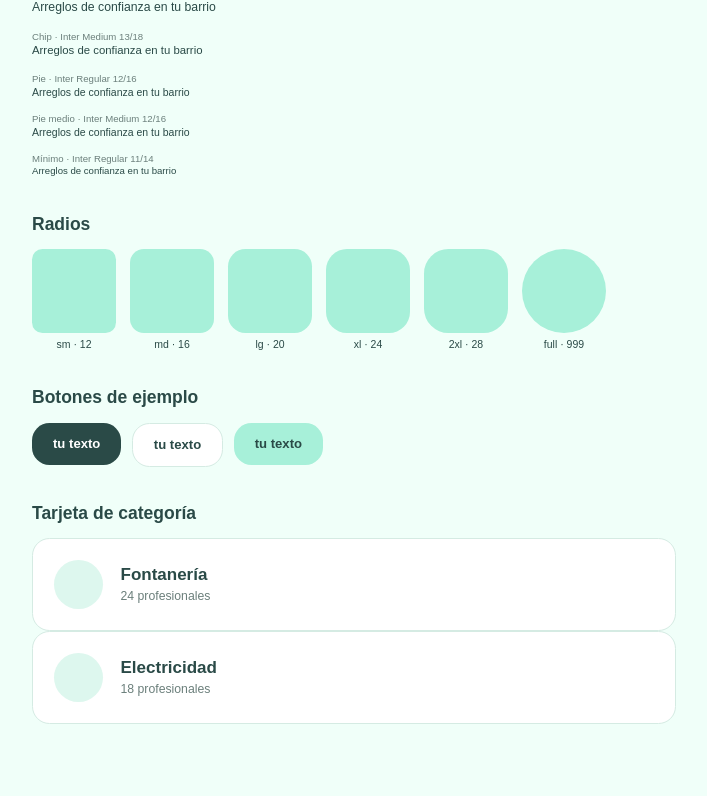
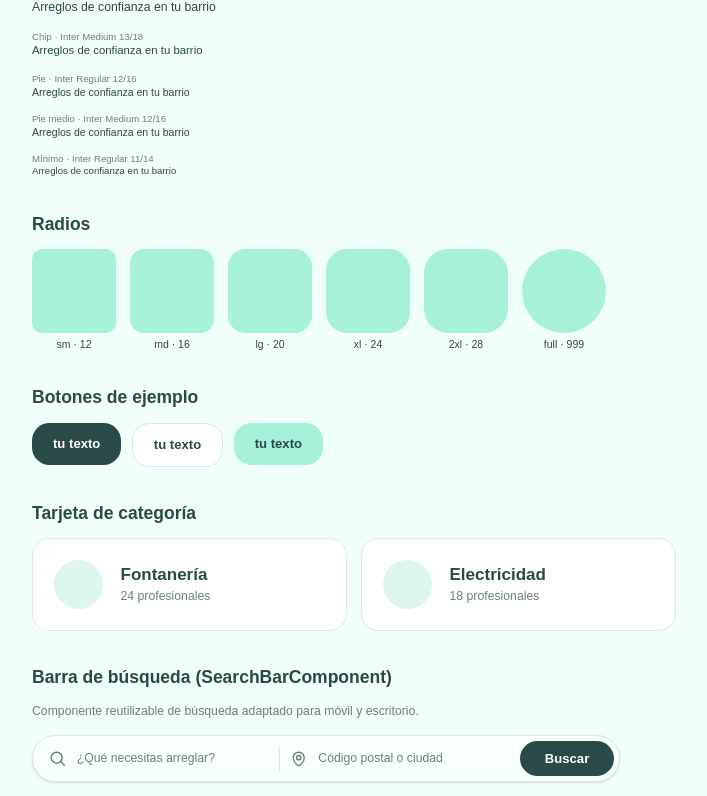
Before and after one commit to SantiagoLuqueVillanueva/ChapuZappWeb, an Angular app: page /design-system in a window 1280 px wide. Shown: the part 1170-1966 px from the top of the page, without its empty margins (286-993 px from the left). Before the commit the page ends 1908 px from the top, so only its background shows below. Built offline with nearby package versions, Linux system fonts and the light colour scheme.

Commit message:
feat(shared): anadido componente search-bar y preview en design-system

```diff
--- a/src/app/features/design-system/design-system.component.html
+++ b/src/app/features/design-system/design-system.component.html
@@ -53,10 +53,30 @@
   </section>
 
   <section class="space-y-4">
-    <section class="space-y-4">
-      <h2>Tarjeta de categoría</h2>
+    <h2>Tarjeta de categoría</h2>
+    <div class="grid grid-cols-1 gap-4 sm:grid-cols-2">
       <app-category-card name="Fontanería" subtitle="24 profesionales" />
       <app-category-card name="Electricidad" subtitle="18 profesionales" />
-    </section>
+    </div>
+  </section>
+
+  <section class="space-y-4">
+    <h2>Barra de búsqueda (SearchBarComponent)</h2>
+    <p class="text-muted text-body">
+      Componente reutilizable de búsqueda adaptado para móvil y escritorio.
+    </p>
+    <div class="max-w-2xl">
+      <app-search-bar (searchSubmitted)="onSearch($event)" />
+    </div>
+    @if (lastSearch) {
+      <div class="rounded-md border border-line bg-surface p-3 text-body">
+        <span class="font-semibold text-ink">Última búsqueda:</span>
+        <span class="text-muted">
+          Servicio: "{{ lastSearch.query || '(vacío)' }}", Ubicación: "{{
+            lastSearch.location || '(vacía)'
+          }}"
+        </span>
+      </div>
+    }
   </section>
 </main>
--- a/src/app/features/design-system/design-system.component.ts
+++ b/src/app/features/design-system/design-system.component.ts
@@ -1,6 +1,10 @@
 import { Component } from '@angular/core';
 import { ButtonComponent } from '../../shared/components/button/button.component';
 import { CategoryCardComponent } from '../../shared/components/category-card/category-card.component';
+import {
+  SearchBarComponent,
+  SearchFilters,
+} from '../../shared/components/search-bar/search-bar.component';
 
 interface ColorSample {
   name: string;
@@ -22,10 +26,17 @@ interface RadiusSample {
 
 @Component({
   selector: 'app-design-system',
-  imports: [ButtonComponent, CategoryCardComponent],
+  imports: [ButtonComponent, CategoryCardComponent, SearchBarComponent],
   templateUrl: './design-system.component.html',
 })
 export class DesignSystemComponent {
+  lastSearch?: SearchFilters;
+
+  onSearch(filters: SearchFilters): void {
+    this.lastSearch = filters;
+    console.log('Búsqueda ejecutada en design-system:', filters);
+  }
+
   // Las clases se escriben completas para que Tailwind las detecte
   readonly colors: ColorSample[] = [
     { name: 'background', figma: 'bg', hex: '#F0FFF9', classes: 'bg-background' },
--- /dev/null
+++ b/src/app/shared/components/search-bar/search-bar.component.html
@@ -0,0 +1,78 @@
+<form
+  (ngSubmit)="onSubmit($event)"
+  class="flex w-full flex-col gap-2 rounded-2xl border border-line bg-surface p-2 shadow-sm transition-shadow focus-within:shadow-md sm:flex-row sm:items-center sm:gap-0 sm:rounded-full sm:p-1.5"
+  role="search"
+  aria-label="Buscar servicios o profesionales"
+>
+  <!-- Campo 1: Qué necesitas arreglar -->
+  <div class="relative flex flex-1 items-center px-3 py-2 sm:py-1">
+    <svg
+      class="size-5 shrink-0 text-muted"
+      xmlns="http://www.w3.org/2000/svg"
+      fill="none"
+      viewBox="0 0 24 24"
+      stroke-width="2"
+      stroke="currentColor"
+      aria-hidden="true"
+    >
+      <path
+        stroke-linecap="round"
+        stroke-linejoin="round"
+        d="m21 21-5.197-5.197m0 0A7.5 7.5 0 1 0 5.196 5.196a7.5 7.5 0 0 0 10.607 10.607Z"
+      />
+    </svg>
+    <input
+      type="text"
+      name="query"
+      [(ngModel)]="query"
+      [placeholder]="placeholderQuery"
+      class="w-full bg-transparent pl-3 text-body text-ink placeholder:text-muted focus:outline-none"
+      aria-label="Servicio o avería que necesitas solucionar"
+    />
+  </div>
+
+  <!-- Separador vertical (solo pantallas medianas/grandes) -->
+  <div class="hidden h-7 w-px bg-line sm:block" aria-hidden="true"></div>
+
+  <!-- Campo 2: Código postal o ciudad -->
+  <div
+    class="relative flex flex-1 items-center border-t border-line px-3 py-2 sm:border-t-0 sm:py-1"
+  >
+    <svg
+      class="size-5 shrink-0 text-muted"
+      xmlns="http://www.w3.org/2000/svg"
+      fill="none"
+      viewBox="0 0 24 24"
+      stroke-width="2"
+      stroke="currentColor"
+      aria-hidden="true"
+    >
+      <path
+        stroke-linecap="round"
+        stroke-linejoin="round"
+        d="M15 10.5a3 3 0 1 1-6 0 3 3 0 0 1 6 0Z"
+      />
+      <path
+        stroke-linecap="round"
+        stroke-linejoin="round"
+        d="M19.5 10.5c0 7.142-7.5 11.25-7.5 11.25S4.5 17.642 4.5 10.5a7.5 7.5 0 1 1 15 0Z"
+      />
+    </svg>
+    <input
+      type="text"
+      name="location"
+      [(ngModel)]="location"
+      [placeholder]="placeholderLocation"
+      class="w-full bg-transparent pl-3 text-body text-ink placeholder:text-muted focus:outline-none"
+      aria-label="Código postal o ciudad"
+    />
+  </div>
+
+  <!-- Botón de acción Buscar -->
+  <button
+    type="submit"
+    class="flex items-center justify-center rounded-xl bg-ink px-6 py-2.5 font-display text-card-title font-semibold text-white transition-opacity hover:opacity-90 active:scale-[0.98] sm:rounded-full sm:px-7 sm:py-2.5"
+  >
+    {{ buttonText }}
+  </button>
+</form>
--- /dev/null
+++ b/src/app/shared/components/search-bar/search-bar.component.ts
@@ -0,0 +1,33 @@
+import { Component, EventEmitter, Input, Output } from '@angular/core';
+import { FormsModule } from '@angular/forms';
+
+export interface SearchFilters {
+  query: string;
+  location: string;
+}
+
+@Component({
+  selector: 'app-search-bar',
+  standalone: true,
+  imports: [FormsModule],
+  templateUrl: './search-bar.component.html',
+})
+export class SearchBarComponent {
+  @Input() query = '';
+  @Input() location = '';
+  @Input() placeholderQuery = '¿Qué necesitas arreglar?';
+  @Input() placeholderLocation = 'Código postal o ciudad';
+  @Input() buttonText = 'Buscar';
+
+  @Output() searchSubmitted = new EventEmitter<SearchFilters>();
+
+  onSubmit(event?: Event): void {
+    if (event) {
+      event.preventDefault();
+    }
+    this.searchSubmitted.emit({
+      query: this.query.trim(),
+      location: this.location.trim(),
+    });
+  }
+}
```
Also changed, not shown: 1 other file (tests, documents, lock files or other folders).
